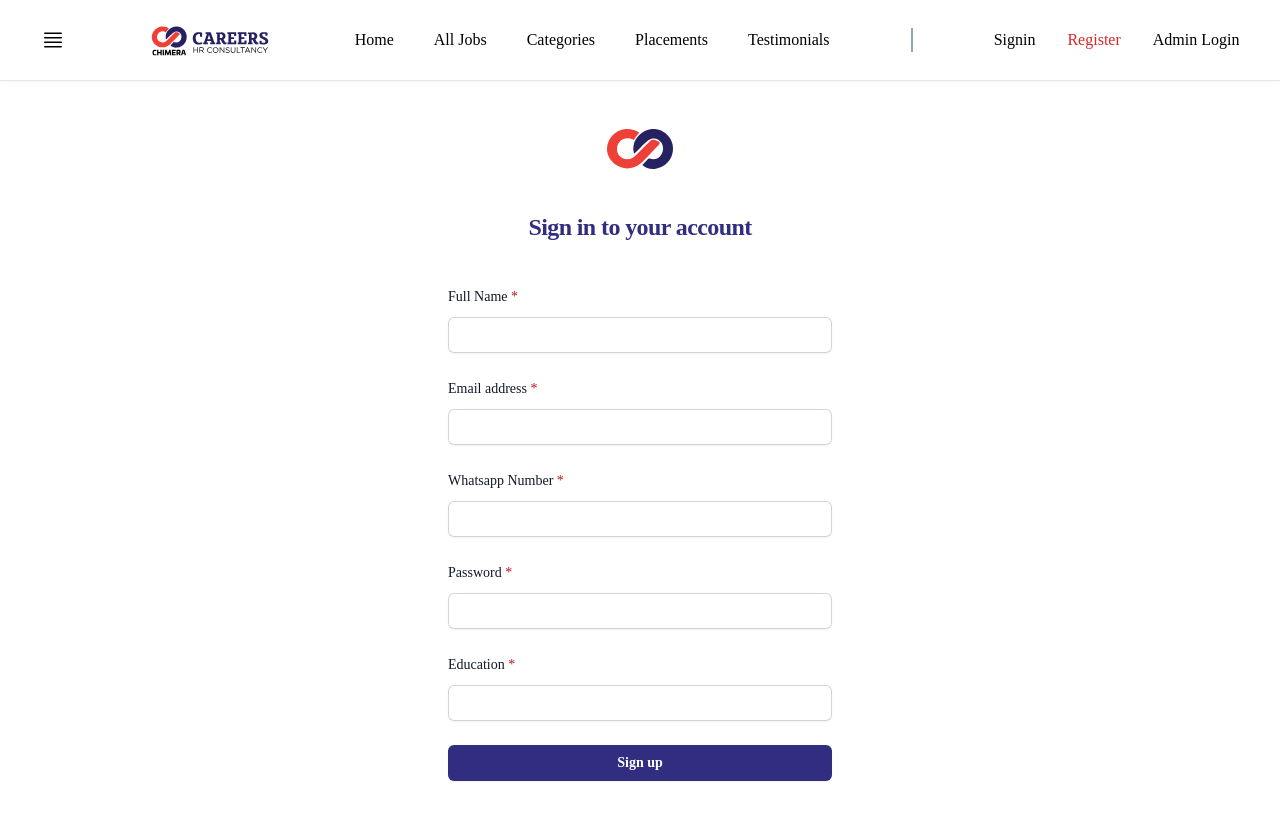
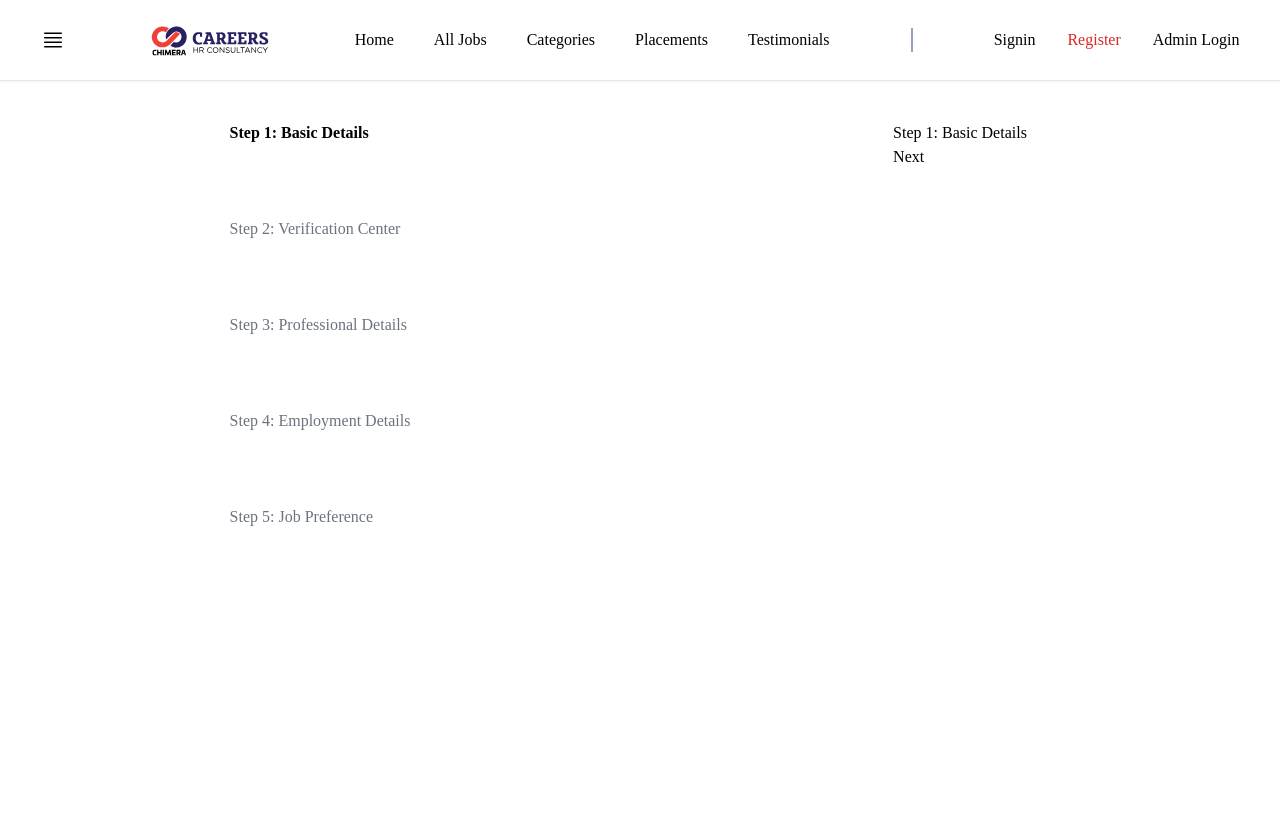
Before and after one commit to chimera-careers/Chimera-Careers, a React (Vite) app in the folder client/: page /register in a window 1280 px wide. Shown: the top 820 px of the page. Built offline with nearby package versions, Linux system fonts and the light colour scheme.

Commit message:
Changed registration form

```diff
--- a/client/package.json
+++ b/client/package.json
@@ -10,9 +10,13 @@
     "preview": "vite preview"
   },
   "dependencies": {
+    "@emotion/react": "^11.11.1",
+    "@emotion/styled": "^11.11.0",
     "@headlessui/react": "^1.7.17",
     "@heroicons/react": "^2.0.18",
+    "@mui/material": "^5.14.13",
     "react": "^18.2.0",
+    "react-click-away-listener": "^2.2.3",
     "react-dom": "^18.2.0",
     "react-router-dom": "^6.16.0",
     "sass": "^1.68.0"
--- a/client/src/Components/All/Navbar.jsx
+++ b/client/src/Components/All/Navbar.jsx
@@ -1,9 +1,14 @@
 import React, { useState } from "react";
 import Logo from "../../assets/Logo.svg";
 import { Link } from "react-router-dom";
+import ClickAwayListener from 'react-click-away-listener';
 
 function Navbar() {
   const [isMenuOpen, setIsMenuOpen] = useState(false);
+
+  const handleClickAway = () => {
+	 setIsMenuOpen(false)
+	};
 
   return (
     <div className="w-full flex items-center justify-around sticky border-b shadow-sm">
@@ -29,7 +34,10 @@ function Navbar() {
       </Link>
 
       {isMenuOpen ? (
-        <div className=" fixed top-0 left-0 h-full w-80 bg-gray-300 flex  justify-center pt-8 transition-opacity ease-in-out">
+      <ClickAwayListener onClickAway={handleClickAway}>
+
+        <div className=" fixed top-0 left-0 h-full w-80 bg-gray-300 flex  justify-center pt-8 ">
+
           <div className="w-72 bg-indigo-900 h-56 rounded-xl flex flex-col justify-center items-center">
             <div className="text-white mt-4 flex flex-col ">
               <p>Hello & Welcome</p>
@@ -77,6 +85,7 @@ function Navbar() {
             </div>
           </div>
         </div>
+        </ClickAwayListener>
       ) : null}
 
       <div className="hidden md:flex items-center gap-10">
--- a/client/src/Components/All/RegisterForm.jsx
+++ /dev/null
@@ -1,70 +0,0 @@
-import React from 'react'
-import Icon from "../../assets/icon.svg"
-
-function RegisterForm() {
-  return (
-    <div className="flex min-h-full flex-col justify-center px-6 py-12 lg:px-8 mt-">
-    <div className="sm:mx-auto sm:w-full sm:max-w-sm">
-      <img className="mx-auto h-10 w-auto" src={Icon} alt="Your Company" />
-      <h2 className="mt-10 text-center text-2xl font-bold leading-9 tracking-tight text-indigo-900">Sign in to your account</h2>
-    </div>
-
-    <div className="mt-10 sm:mx-auto sm:w-full sm:max-w-sm">
-      <form className="space-y-6" action="#" method="POST">
-        {/* Input for Full name */}
-        <div>
-          <label htmlFor="fullname" className="block text-sm font-medium leading-6 text-gray-900">Full Name <span className='text-red-700'>*</span></label>
-          <div className="mt-2">
-            <input id="fullname" name="email" type="email" autoComplete="email" required className="block w-full rounded-md border-0 py-1.5 text-gray-900 shadow-sm ring-1 ring-inset ring-gray-300 placeholder:text-gray-400 focus:ring-2 focus:ring-inset focus:ring-indigo-600 sm:text-sm sm:leading-6"/>
-          </div>
-        </div>
-        {/* Input for email */}
-        <div>
-          <label htmlFor="email" className="block text-sm font-medium leading-6 text-gray-900">Email address <span className='text-red-700'>*</span></label>
-          <div className="mt-2">
-            <input id="email" name="email" type="email" autoComplete="email" required className="block w-full rounded-md border-0 py-1.5 text-gray-900 shadow-sm ring-1 ring-inset ring-gray-300 placeholder:text-gray-400 focus:ring-2 focus:ring-inset focus:ring-indigo-600 sm:text-sm sm:leading-6"/>
-          </div>
-        </div>
-        {/* Input for Whatsapp Number */}
-        <div>
-          <label htmlFor="wpno" className="block text-sm font-medium leading-6 text-gray-900">Whatsapp Number <span className='text-red-700'>*</span></label>
-          <div className="mt-2">
-            <input id="wp-no" name="email" type="email" autoComplete="email" required className="block w-full rounded-md border-0 py-1.5 text-gray-900 shadow-sm ring-1 ring-inset ring-gray-300 placeholder:text-gray-400 focus:ring-2 focus:ring-inset focus:ring-indigo-600 sm:text-sm sm:leading-6"/>
-          </div>
-        </div>
-
-{/* Input for Password */}
-
-        <div>
-          <div className="flex items-center justify-between">
-            <label htmlFor="password" className="block text-sm font-medium  leading-6 text-gray-900">Password <span className='text-red-700'>*</span></label>
-          </div>
-          <div className="mt-2">
-            <input id="password" name="password" type="password" autoComplete="current-password" required className="block w-full rounded-md border-0  py-1.5 text-gray-900 shadow-sm ring-1 ring-inset ring-gray-300 placeholder:text-gray-400 focus:ring-2 focus:ring-inset focus:ring-indigo-600 sm:text-sm sm:leading-6"/>
-          </div>
-        </div>
-
-{/* Input for Education */}
-
-        <div>
-          <div className="flex items-center justify-between">
-            <label htmlFor="password" className="block text-sm font-medium  leading-6 text-gray-900">Education <span className='text-red-700'>*</span></label>
-          </div>
-          <div className="mt-2">
-            <input id="password" name="password" type="password" autoComplete="current-password" required className="block w-full rounded-md border-0  py-1.5 text-gray-900 shadow-sm ring-1 ring-inset ring-gray-300 placeholder:text-gray-400 focus:ring-2 focus:ring-inset focus:ring-indigo-600 sm:text-sm sm:leading-6"/>
-          </div>
-        </div>
-
-
-        <div>
-          <button type="submit" className="flex w-full justify-center rounded-md bg-indigo-900 px-3 py-1.5 text-sm font-semibold leading-6 text-white shadow-sm hover:bg-red-600 focus-visible:outline focus-visible:outline-2 focus-visible:outline-offset-2 focus-visible:outline-indigo-600">Sign up</button>
-        </div>
-      </form>
-
-
-    </div>
-  </div>
-  )
-}
-
-export default RegisterForm
--- /dev/null
+++ b/client/src/Components/All/Registration/BasicDetails.jsx
@@ -0,0 +1,15 @@
+import React from 'react';
+
+function BasicDetails({ nextStep }) {
+  // Add form fields and state management for the basic details step here
+
+  return (
+    <div>
+      <h2>Step 1: Basic Details</h2>
+      {/* Basic details form fields */}
+      <button onClick={nextStep}>Next</button>
+    </div>
+  );
+}
+
+export default BasicDetails;
--- /dev/null
+++ b/client/src/Components/All/Registration/EmploymentDetails.jsx
@@ -0,0 +1,11 @@
+import React from 'react'
+
+function EmploymentDetails() {
+  return (
+    <div>
+      <h1>EmploymentDetails</h1>
+    </div>
+  )
+}
+
+export default EmploymentDetails
--- /dev/null
+++ b/client/src/Components/All/Registration/JobPreference.jsx
@@ -0,0 +1,11 @@
+import React from 'react'
+
+function JobPreference() {
+  return (
+    <div>
+      <h1>JobPreference</h1>
+    </div>
+  )
+}
+
+export default JobPreference
--- /dev/null
+++ b/client/src/Components/All/Registration/ProfessionalDetails.jsx
@@ -0,0 +1,11 @@
+import React from 'react'
+
+function ProfessionalDetails() {
+  return (
+    <div>
+      <h1>ProfessionalDetails</h1>
+    </div>
+  )
+}
+
+export default ProfessionalDetails
--- /dev/null
+++ b/client/src/Components/All/Registration/RegisterForm.jsx
@@ -0,0 +1,82 @@
+import React, { useState } from "react";
+import BasicDetails from "./BasicDetails";
+import VerificationCenter from "./VerificationCenter";
+import ProfessionalDetails from "./ProfessionalDetails";
+import EmploymentDetails from "./EmploymentDetails";
+import JobPreference from "./JobPreference";
+
+function RegistrationForm() {
+  const [step, setStep] = useState(1);
+
+  const nextStep = () => {
+    setStep(step + 1);
+  };
+
+  const prevStep = () => {
+    setStep(step - 1);
+  };
+
+  return (
+    <div className="flex flex-row w-100%  mt-10">
+      <div className="w-2/4 flex  justify-center">
+        <ul className="space-y-2 flex flex-col gap-16">
+          <li
+            className={`cursor-pointer ${
+              step === 1 ? "font-semibold" : "text-gray-500"
+            }`}
+            onClick={() => setStep(1)}
+          >
+            Step 1: Basic Details
+          </li>
+          <li
+            className={`cursor-pointer ${
+              step === 2 ? "font-semibold" : "text-gray-500"
+            }`}
+            onClick={() => setStep(2)}
+          >
+            Step 2: Verification Center
+          </li>
+          <li
+            className={`cursor-pointer ${
+              step === 3 ? "font-semibold" : "text-gray-500"
+            }`}
+            onClick={() => setStep(3)}
+          >
+            Step 3: Professional Details
+          </li>
+          <li
+            className={`cursor-pointer ${
+              step === 4 ? "font-semibold" : "text-gray-500"
+            }`}
+            onClick={() => setStep(4)}
+          >
+            Step 4: Employment Details
+          </li>
+          <li
+            className={`cursor-pointer ${
+              step === 5 ? "font-semibold" : "text-gray-500"
+            }`}
+            onClick={() => setStep(5)}
+          >
+            Step 5: Job Preference
+          </li>
+        </ul>
+      </div>
+      <div className="w-2/4 flex justify-center">
+        {step === 1 && <BasicDetails nextStep={nextStep} />}
+        {step === 2 && (
+          <VerificationCenter nextStep={nextStep} prevStep={prevStep} />
+        )}
+        {step === 3 && (
+          <ProfessionalDetails nextStep={nextStep} prevStep={prevStep} />
+        )}
+        {step === 4 && (
+          <EmploymentDetails nextStep={nextStep} prevStep={prevStep} />
+        )}
+        {step === 5 && <JobPreference prevStep={prevStep} />}
+      </div>
+    </div>
+  );
+}
+
+export default RegistrationForm;
--- /dev/null
+++ b/client/src/Components/All/Registration/VerificationCenter.jsx
@@ -0,0 +1,11 @@
+import React from 'react'
+
+function VerificationCenter() {
+  return (
+    <div>
+      <h1>VerificationCenter</h1>
+    </div>
+  )
+}
+
+export default VerificationCenter
--- a/client/src/Components/Pages/UserPages/Register.jsx
+++ b/client/src/Components/Pages/UserPages/Register.jsx
@@ -1,5 +1,5 @@
 import React from 'react'
-import RegisterForm from '../../All/RegisterForm'
+import RegisterForm from '../../All/Registration/RegisterForm'
 import Navbar from "../../All/Navbar"
 
 function Register() {
--- a/client/tailwind.config.js
+++ b/client/tailwind.config.js
@@ -6,6 +6,15 @@ export default {
     ],
     theme: {
       extend: {},
+      keyframes:{
+        'trans-right':{
+          '0%,100%':{transform:'translateX(10px)'},
+          '50%':{transform:'translateX(0)'}
+        }
+      },
+      animation:{
+        "trans-right":'trans-right 2.5s ease-in-out infinite'
+      }
     },
     plugins: [],
   }
```
Also changed, not shown: client/src/Components/All/Hero/Hero.jsx (+19 -6 lines), 1 other file (tests, documents, lock files or other folders).
